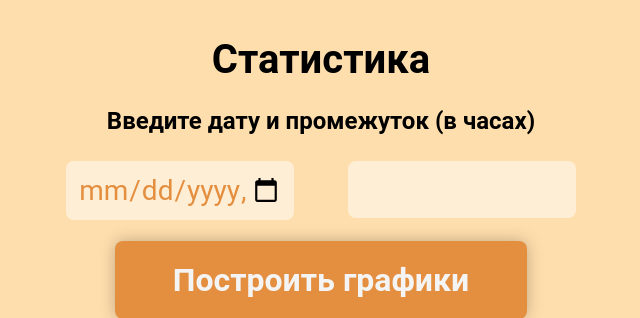
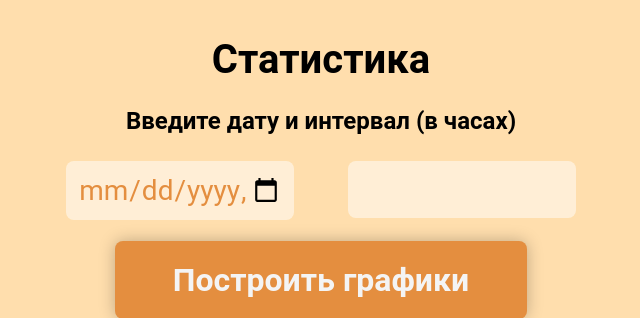
Before and after one commit to MichaelGallinago/KinopoiskSocialGraph, a Flask app: page /admin_win.html in a window 1280 px wide. Shown: the part 664-982 px from the top of the page, without its empty margins (319-959 px from the left). Run offline with Flask 3, Linux system fonts and the light colour scheme; some libraries are stand-ins or nearby versions.

Commit message:
little fix

```diff
--- a/server/templates/admin_win.html
+++ b/server/templates/admin_win.html
@@ -28,7 +28,7 @@
         </div>
            <div class="admin-section">
               <h2 class="admin-section-title">Статистика</h2>
-               <h3 class="admin-section-title-mini">Введите дату и промежуток (в часах)</h3>
+               <h3 class="admin-section-title-mini">Введите дату и интервал (в часах)</h3>
                <div class="admin-stat-filters">
                 <input type="datetime-local" id="start-date-input" class="admin-input" required>
                 <input type="number" id="interval-input" class="admin-input" required>
```
